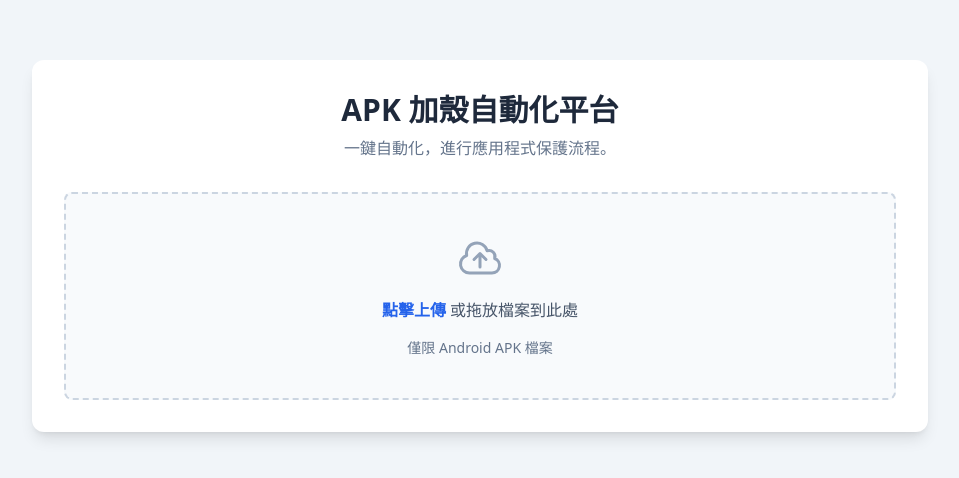
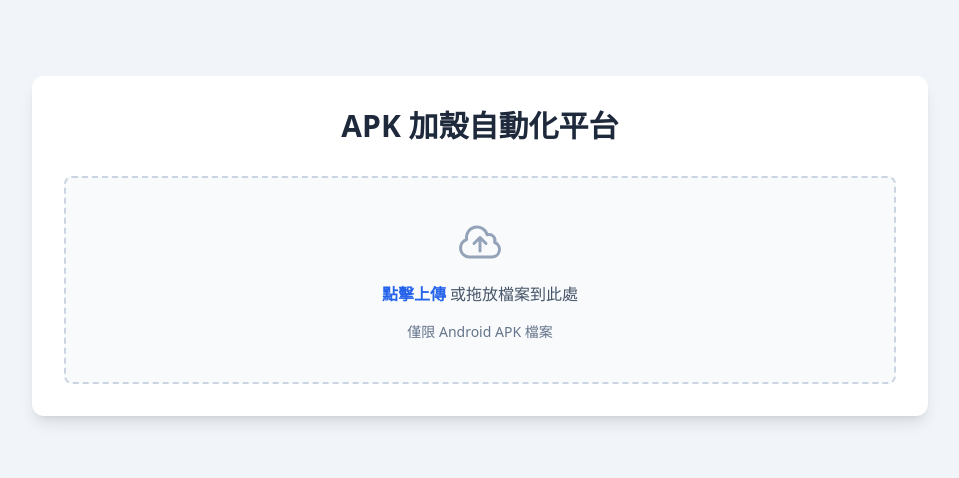
Before and after one commit to tsubasa-k/APK-Packing-Automation-Platform, a React (Vite) app: page / in a window 1280 px wide. Shown: the part 154-632 px from the top of the page, without its empty margins (160-1119 px from the left). Built offline with nearby package versions, Linux system fonts and the light colour scheme.

Commit message:
Update App.tsx

```diff
--- a/App.tsx
+++ b/App.tsx
@@ -79,7 +79,6 @@ const App: React.FC = () => {
       <div className="w-full max-w-4xl bg-white rounded-xl shadow-lg p-8 space-y-8">
         <header className="text-center">
           <h1 className="text-3xl font-bold text-slate-800">APK 加殼自動化平台</h1>
-          <p className="text-slate-500 mt-2">一鍵自動化，進行應用程式保護流程。</p>
         </header>
 
         {processState !== ProcessStatus.IDLE && (
```
